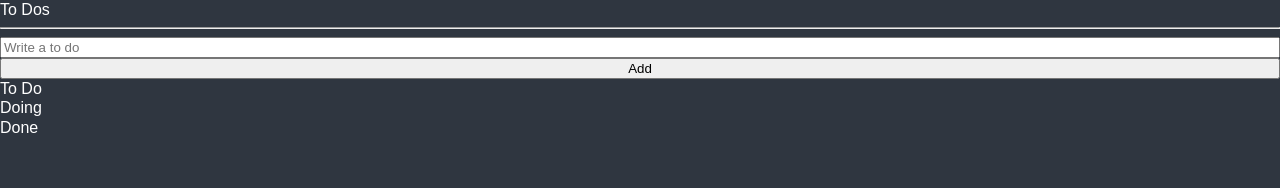
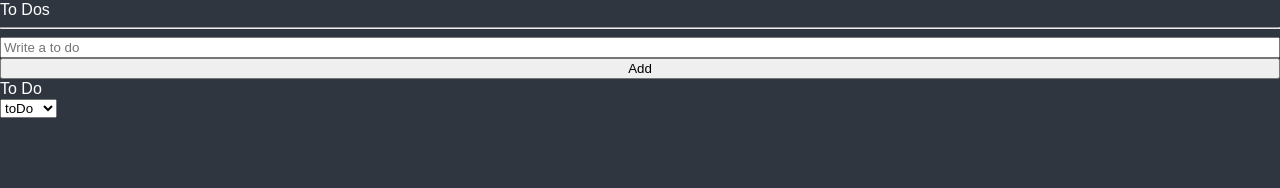
Before and after one commit to starcoex/react-masterclass-todo, a React (Create React App) app: page / in a window 1280 px wide. Shown: the top 188 px of the page. Built offline with nearby package versions, Linux system fonts and the light colour scheme.

Commit message:
react-todo form-hoom part4

```diff
--- a/src/components/ToDoList.tsx
+++ b/src/components/ToDoList.tsx
@@ -1,13 +1,20 @@
 import React from 'react';
-import { useRecoilValue } from 'recoil';
-import { toDoSelector, toDoState } from '../recoil/atoms';
+import { useRecoilState, useRecoilValue } from 'recoil';
+import { categoryState, toDoSelector, toDoState } from '../recoil/atoms';
 import CreateToDo from './CreateToDo';
 import ToDo from './ToDo';
 
 export default function ToDoList() {
-  const toDos = useRecoilValue(toDoState)
-  const [toDo, doing, done] = useRecoilValue(toDoSelector)
-  console.log(toDo, doing, done)
+  // const toDos = useRecoilValue(toDoState)
+  const [category, setCategory] = useRecoilState(categoryState)
+  const toDos = useRecoilValue(toDoSelector)
+
+  const onInput = (event: React.FormEvent<HTMLSelectElement>) => {
+    console.log(event)
+    const { currentTarget: { value } } = event
+    console.log(value)
+    setCategory(value)
+  }
   return (
     <div>
       <h1>To Dos</h1>
@@ -16,17 +23,31 @@
       {/* {toDos.map((currnet) => <ToDo id={currnet.id} text={currnet.text} category={currnet.category} />)} */}
       {/* {toDos.map((toDo) => <ToDo key={toDo.id} {...toDo} />)} */}
       <h2>To Do</h2>
-      <ul>
+      <select onInput={onInput} value={category}>
+        <option value='TO-DO'>toDo</option>
+        <option value='DOING'>Doing</option>
+        <option value='DONE'>Done</option>
+      </select>
+      {toDos?.map((toDo) => <ToDo key={toDo.id} {...toDo} />)}
+      {/* {category === "TO-DO" && toDo.map((aToDo) => <ToDo key={aToDo.id}{...aToDo} />)}
+      {category === "DOING" && doing.map((aToDo) => <ToDo key={aToDo.id}{...aToDo} />)}
+      {category === "DONE" && done.map((aToDo) => <ToDo key={aToDo.id}{...aToDo} />)} */}
+      {/* <ul>
         {toDo.map((toDo) => <ToDo key={toDo.id} {...toDo} />)}
       </ul>
+      <hr />
       <h2>Doing</h2>
       <ul>
         {doing.map((toDo) => <ToDo key={toDo.id} {...toDo} />)}
       </ul>
+      <hr />
+
       <h2>Done</h2>
       <ul>
         {done.map((toDo) => <ToDo key={toDo.id} {...toDo} />)}
       </ul>
+      <hr /> */}
+
     </div >
   );
 }
--- a/src/recoil/atoms.ts
+++ b/src/recoil/atoms.ts
@@ -10,15 +10,22 @@
   key: 'toDo',
   default: [],
 });
+export const categoryState = atom({
+  key: 'category',
+  default: 'TO-DO',
+});
 
 export const toDoSelector = selector({
   key: 'toDoSelector',
   get: ({ get }) => {
     const toDos = get(toDoState);
-    return [
-      toDos.filter((toDo) => toDo.category === 'TO-DO'),
-      toDos.filter((toDo) => toDo.category === 'DOING'),
-      toDos.filter((toDo) => toDo.category === 'DOING'),
-    ];
+    const category = get(categoryState);
+    return toDos.filter((toDo) => toDo.category === category);
+    // if (category === 'TO-DO')
+    //   return toDos.filter((toDo) => toDo.category === 'TO-DO');
+    // if (category === 'DOING')
+    //   return toDos.filter((toDo) => toDo.category === 'DOING');
+    // if (category === 'DONE')
+    //   return toDos.filter((toDo) => toDo.category === 'DONE');
   },
 });
```
